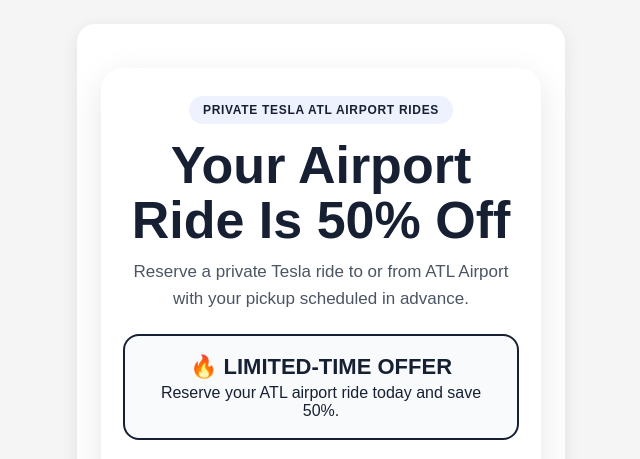
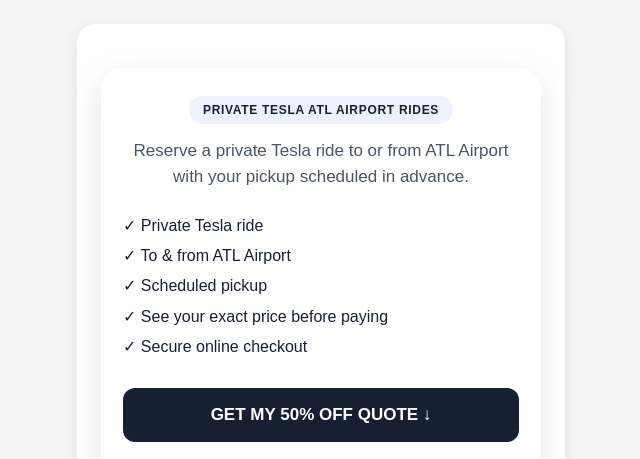
Before and after one commit to shannathomp/Freeman-Investments, a plain HTML site: page airport-rides/index.html in a window 1280 px wide. Shown: the top 459 px of the page, without its empty margins (319-959 px from the left). Drawn offline with Linux system fonts and the light colour scheme; some packages are replaced by stand-ins of ours.

Commit message:
Remove discount offer and header from index.html
Removed promotional header and discount box from the HTML.

```diff
--- a/airport-rides/index.html
+++ b/airport-rides/index.html
@@ -198,20 +198,12 @@
     PRIVATE TESLA ATL AIRPORT RIDES
   </div>
 
-  <h1>
-    Your Airport Ride Is 50% Off
-  </h1>
 
   <p class="intro">
     Reserve a private Tesla ride to or from ATL Airport
     with your pickup scheduled in advance.
   </p>
 
-
- <div class="discount-box">
-  <strong>🔥 LIMITED-TIME OFFER</strong>
-  Reserve your ATL airport ride today and save 50%.
-</div>
 
 
   <div class="benefits">
```
